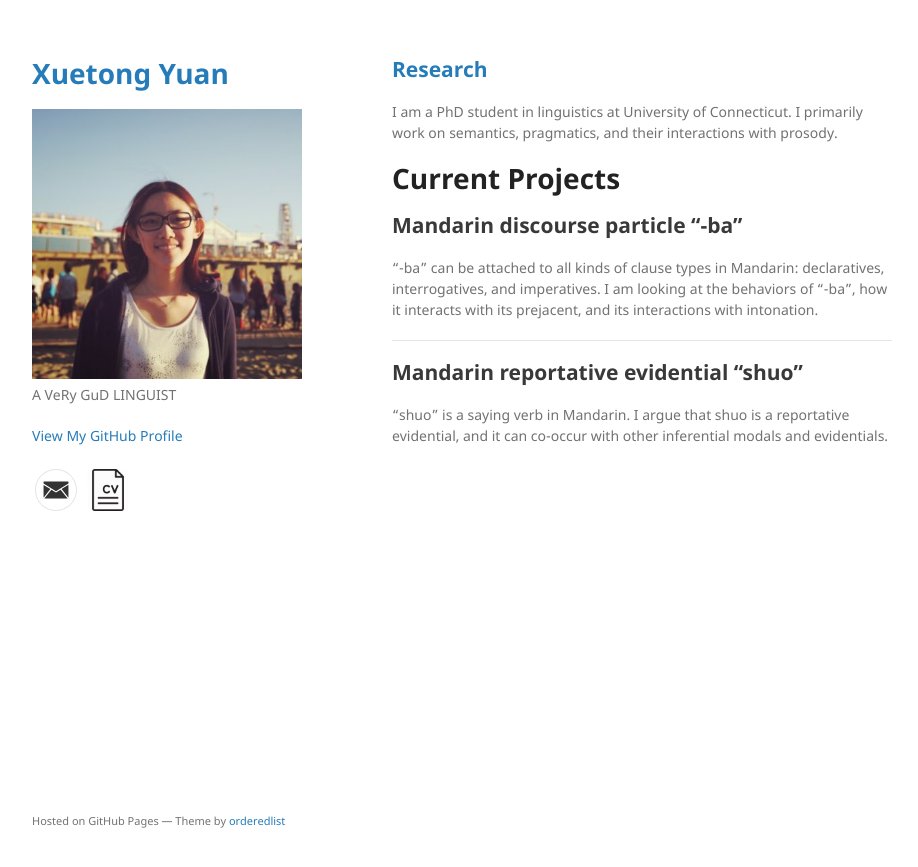
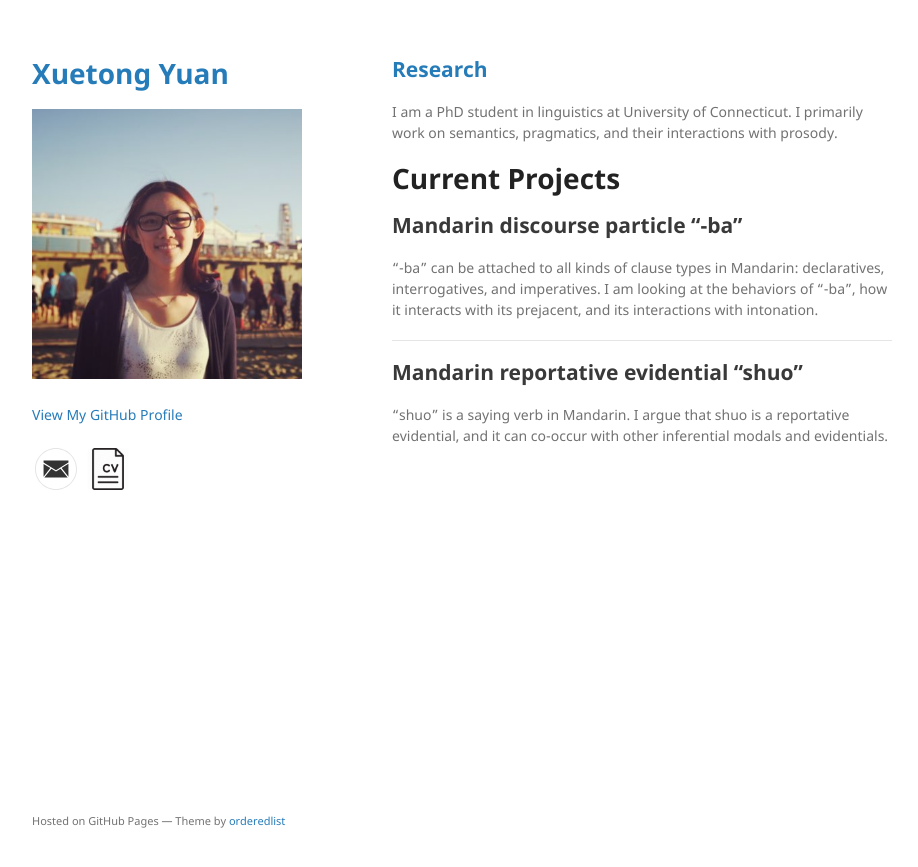
Before and after one commit to kathyuan28/kathyuan28.github.io, a Jekyll site: the page built from index.md, in a window 1280 px wide. Shown: the top 867 px of the page, without its empty margins (178-1096 px from the left). Built offline with Jekyll 4.4.1, drawn with Linux system fonts in a browser that asks for light colours; the repository's description, which GitHub fills in, is left out.

Commit message:
Update _config.yml

```diff
--- a/_config.yml
+++ b/_config.yml
@@ -1,6 +1,6 @@
 title: Xuetong Yuan
 logo: /assets/img/avatar.jpg
-description: A VeRy GuD LINGUIST
+description:
 show_downloads: false
 google_analytics:
 theme: jekyll-theme-minimal
```
